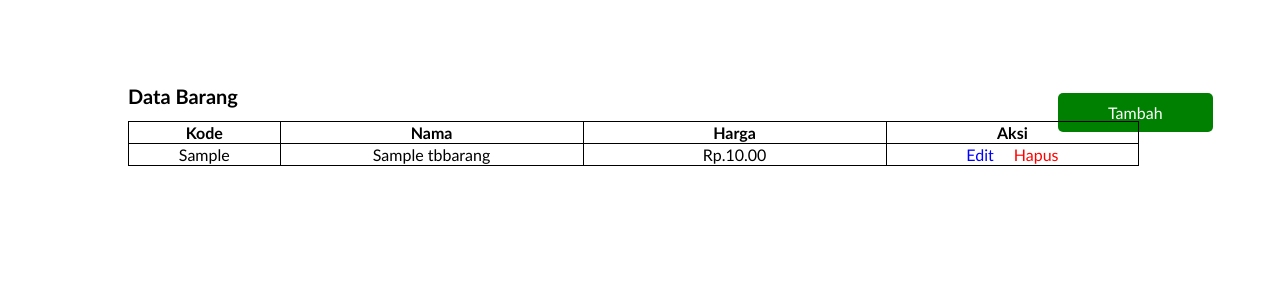
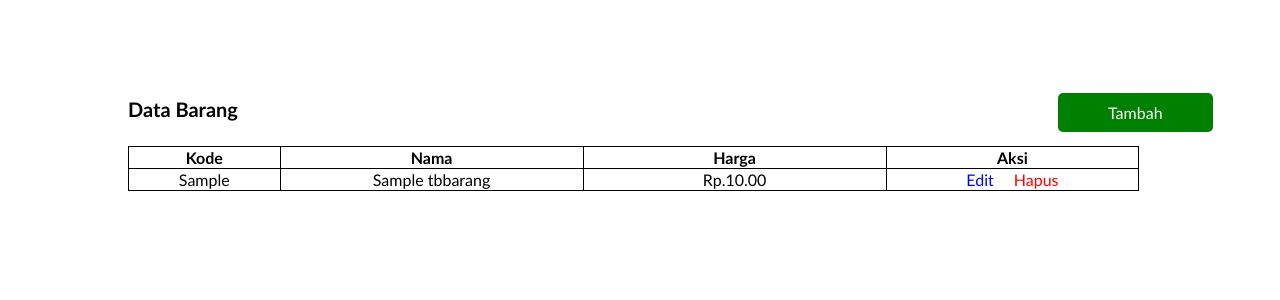
Before and after one commit to fadlysafyuddinmaulana/ajaro-coding-day-test, a PHP site: page / in a window 1280 px wide. Shown: the top 300 px of the page. Run offline with PHP 8.4, Linux system fonts and the light colour scheme; tables that the repository leaves empty hold one stand-in row (values such as "Sample post").

Commit message:
Update styles.css

```diff
--- a/css/styles.css
+++ b/css/styles.css
@@ -31,22 +31,17 @@ tr{
 .center{
     position: relative;
     left: 120px;
-    top:30px;
+    top:55px;
 
 }
 
-.left{
-    position: relative;
-    left:1085px;
-    top:90px;
-}
 
 .title{
     font-weight:bold;
     font-size: 20px;
     position: relative;
     left:120px;
-    top:37px;
+    top:50px;
     width: 950px;
 }
 
```
